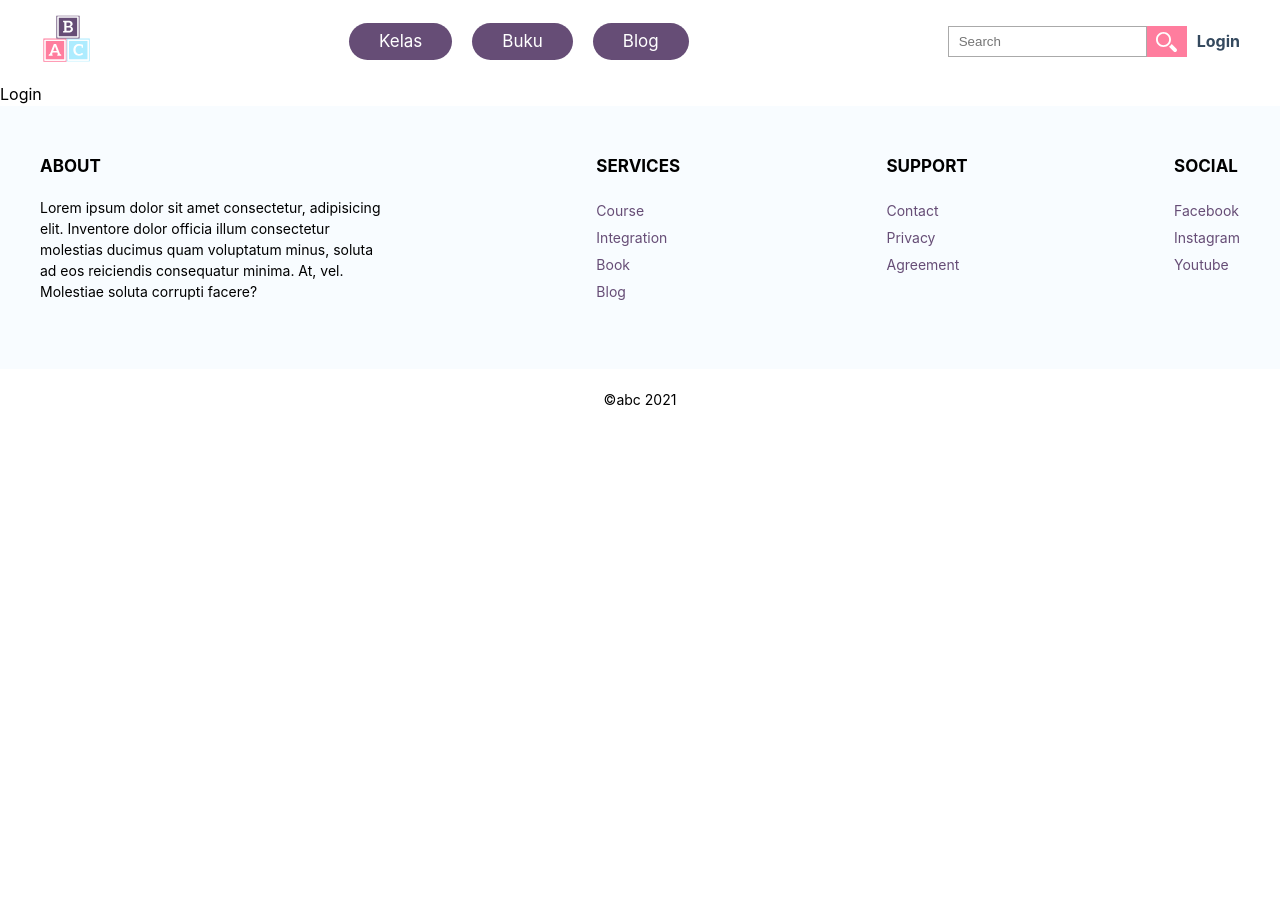
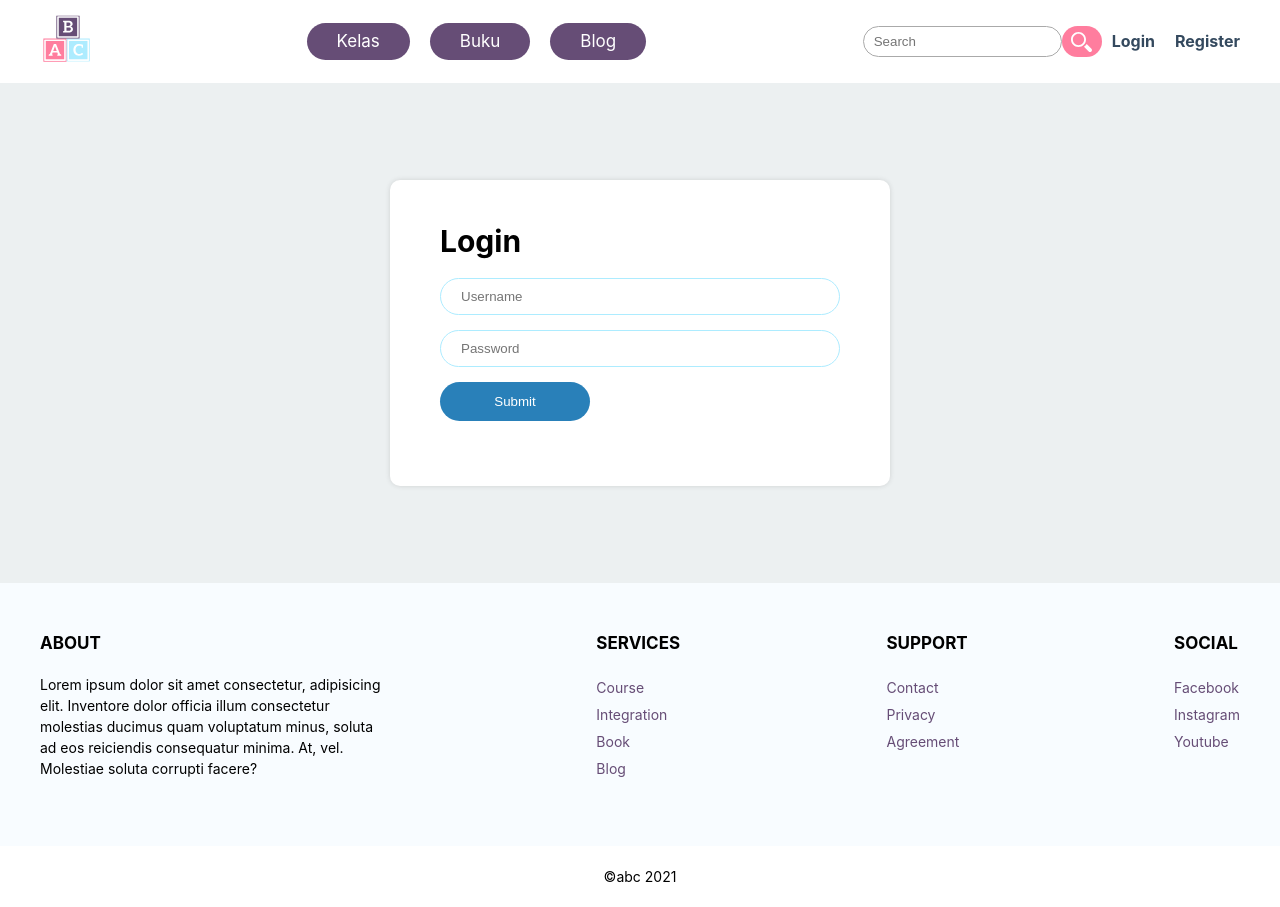
Before and after one commit to prasojopxl/react-ecommerce, a React (Create React App) app: page /login in a window 1280 px wide. Before the commit the page ends 800 px from the top, so only its background shows below. Built offline with nearby package versions, Linux system fonts and the light colour scheme.

Commit message:
data api

```diff
--- a/package.json
+++ b/package.json
@@ -6,6 +6,7 @@
     "@testing-library/jest-dom": "^5.11.4",
     "@testing-library/react": "^11.1.0",
     "@testing-library/user-event": "^12.1.10",
+    "axios": "^0.21.1",
     "node-sass": "^5.0.0",
     "react": "^17.0.1",
     "react-dom": "^17.0.1",
--- a/src/App.js
+++ b/src/App.js
@@ -4,6 +4,8 @@ import {Footer, Header} from "./components/"
 import { Home } from './containers/pages/home/Home';
 import { Kelas } from './containers/pages/kelas/Kelas';
 import { KelasDetail } from './containers//pages/kelas/KelasDetail';
+import { Login } from './containers/pages/login/Login';
+import { Register } from './containers/pages/register/Register';
 
 
 export const App = () => {
@@ -16,7 +18,8 @@ export const App = () => {
           <Route path="/kelas" exact component={Kelas}></Route>
           <Route path="/buku" exact>Buku</Route>
           <Route path="/blog" exact>Blog</Route>
-          <Route path="/login" exact>Login</Route>
+          <Route path="/login" exact component={Login}></Route>
+          <Route path="/register" exact component={Register}></Route>
           <Route path="/kelas/:id" exact component={KelasDetail}></Route>
           <Route path="/" exact component={Home}/>
         </Switch>
--- a/src/assets/css/global.scss
+++ b/src/assets/css/global.scss
@@ -17,6 +17,35 @@ img {max-width: 100%;}
     font-weight: bold;
 }
 
+
+input[type="text"], input[type="password"], input[type="number"] {
+    border-radius: var(--radius-full);
+    border-style: none;
+    padding:10px 20px;
+    border: var(--color-blue-soft) solid 1px;
+    background: #fff;
+    box-sizing: border-box;
+    &:focus {
+        outline: none;
+    }
+}
+
+input[type="submit"], input[type="button"] {
+    background: var(--color-blue-dark);
+    color: #fff;
+    border-radius: var(--radius-full);
+    padding: 12px 20px;
+    min-width: 150px;
+    border:none;
+    box-sizing: border-box;
+}
+
+.shadow {
+    -webkit-box-shadow: 0px 0px 5px 0px rgba(50, 50, 50, 0.75);
+    -moz-box-shadow:    0px 0px 5px 0px rgba(50, 50, 50, 0.75);
+    box-shadow:         0px 0px 5px 0px rgba(50, 50, 50, 0.75);
+}
+
 body {
     line-height: 23px;
 }
--- /dev/null
+++ b/src/components/formInput/FormInput.jsx
@@ -0,0 +1,11 @@
+import React from 'react'
+import "./style.scss";
+
+
+export const FormInput = (props) => {
+    return (
+        <div className="item-input">
+            <input type={props.type} placeholder={props.placeholder} value={props.value}/>
+        </div>
+    )
+}
--- /dev/null
+++ b/src/components/formInput/style.scss
@@ -0,0 +1,38 @@
+@import "../../assets/css/variable";
+@import "../../assets/css/global";
+
+.formpage {
+    background: var(--color-gray-soft);
+    min-height: 500px;
+    display: flex;
+    align-items: center;
+}
+
+.wrp-form {
+    max-width: 400px;
+    width: 100%;
+    margin: 0 auto;
+    display: block;
+    background: #fff;
+    padding: 50px;
+    -webkit-box-shadow: 0px 0px 5px 0px rgba(50, 50, 50, 0.15);
+    -moz-box-shadow:    0px 0px 5px 0px rgba(50, 50, 50, 0.15);
+    box-shadow:         0px 0px 5px 0px rgba(50, 50, 50, 0.15);
+    border-radius: 10px;
+    h4 {
+        font-size: 30px;
+        margin-bottom: 25px;
+    }
+}
+
+input {
+    display: block;
+    &[type="text"], &[type="password"] {
+        width: 100%;
+    }
+}
+
+.item-input {
+    width: 100%;
+    margin: 15px 0;
+}
--- a/src/components/header/Header.jsx
+++ b/src/components/header/Header.jsx
@@ -20,6 +20,7 @@ export const Header = () => {
                 <Search/>
                 <div className="wrp-membermenu">
                     <Link to="/login">Login</Link>
+                    <Link to="/Register">Register</Link>
                 </div>
             </div>
         </div>
--- a/src/components/search/style.scss
+++ b/src/components/search/style.scss
@@ -10,6 +10,7 @@
         padding: 5px;
         border:none;
         width: 40px;
+        min-width: 40px;
     }
     input[type="text"] {
         padding: 7px 10px;
--- a/src/containers/organism/courseSlider/CourseSlider.jsx
+++ b/src/containers/organism/courseSlider/CourseSlider.jsx
@@ -1,9 +1,10 @@
-import React, {useState} from 'react';
+import React, {useState, useEffect} from 'react';
 import Slider from "react-slick";
 import "./style.scss";
-import {IconRight, imageCover} from "../../../assets/images";
+import {IconRight} from "../../../assets/images";
 import { Link } from 'react-router-dom';
 import {ItemCourse} from "./ItemCourse";
+import axios from "axios";
 
 
 export const CourseSlider = () => {
@@ -44,46 +45,17 @@ export const CourseSlider = () => {
           ]
     };
 
-    const [product, setProduct] = useState({
-        "products": [
-            {
-                "cover":imageCover,
-                "title": "Frontend Dev with Vue",
-                "level":"Basic",
-                "price":"Rp. 799.000"
-            },
-            {
-                "cover":imageCover,
-                "title": "NodeJS with Express",
-                "level":"Basic",
-                "price":"Rp. 599.000"
-            },
-            {
-                "cover":imageCover,
-                "title": "SEO",
-                "level":"Medium",
-                "price":"Rp. 500.000"
-            },
-            {
-                "cover":imageCover,
-                "title": "Rest API",
-                "level":"Medium",
-                "price":"Rp. 510.000"
-            },
-            {
-                "cover":imageCover,
-                "title": "Fundamental React Native",
-                "level":"Basic",
-                "price":"Rp. 490.000"
-            },
-            {
-                "cover":imageCover,
-                "title": "Golang",
-                "level":"Basic",
-                "price":"Rp. 899.000"
-            },
-        ]
-    })
+    const [product, setProduct] = useState([]);
+
+    useEffect(()=> {
+        fetch("http://localhost:3007/courseinfo")
+        .then((response)=> response.json())
+        .then((data)=> {
+            console.log(data)
+            console.log(data[0].title)
+            setProduct(data)
+        })
+    },[])
 
     return (
         <div className="wrp-sliderproduct">
@@ -91,10 +63,9 @@ export const CourseSlider = () => {
                 <div className="left">Course</div>
                 <div className="right"><Link to="/"> Read More <img src={IconRight} alt=""/></Link></div>
             </div>
-
             <Slider {...settings}>
                 {
-                    product.products.map((item,i)=> {
+                    product.map((item,i)=> {
                         return (
                             <ItemCourse key={i} cover={item.cover} title={item.title} level={item.level} price={item.price}/>
                         )
--- a/src/containers/organism/quote/Quote.jsx
+++ b/src/containers/organism/quote/Quote.jsx
@@ -9,7 +9,7 @@ export const Quote = () => {
             <div className="content">
                 <h2>"Jika kamu tidak sanggup menahan lelahnya belajar maka kamu harus sanggup menahan perihnya kebodohan"</h2>
                 <h6>Imam Syafi'i</h6>
-                <Link className="btn">Get Started</Link>
+                <Link to="/" className="btn">Get Started</Link>
             </div>
         </div>
     )
--- /dev/null
+++ b/src/containers/pages/login/Login.jsx
@@ -0,0 +1,18 @@
+import React from 'react'
+import {FormInput} from "../../../components/formInput/FormInput";
+
+
+export const Login = () => {
+    return (
+        <div className="formpage">
+            <div className="wrp-form">
+                <h4>Login</h4>
+                <div className="boxlogin">
+                    <FormInput type="text" placeholder="Username"/>
+                    <FormInput type="password" placeholder="Password"/>
+                    <FormInput type="submit" value="Submit"/>
+                </div>
+            </div>
+        </div>
+    )
+}
--- /dev/null
+++ b/src/containers/pages/register/Register.jsx
@@ -0,0 +1,20 @@
+import React from 'react'
+import {FormInput} from "../../../components/formInput/FormInput";
+
+
+export const Register = () => {
+    return (
+        <div className="formpage">
+            <div className="wrp-form">
+                <h4>Register</h4>
+                <div className="boxlogin">
+                    <FormInput type="text" placeholder="Nama Lengkap"/>
+                    <FormInput type="text" placeholder="Email"/>
+                    <FormInput type="text" placeholder="Username"/>
+                    <FormInput type="password" placeholder="Password"/>
+                    <FormInput type="submit" value="Submit"/>
+                </div>
+            </div>
+        </div>
+    )
+}
```
Also changed, not shown: src/containers/pages/kelas/Kelas.jsx (+19 -69 lines), 1 other file (tests, documents, lock files or other folders).
